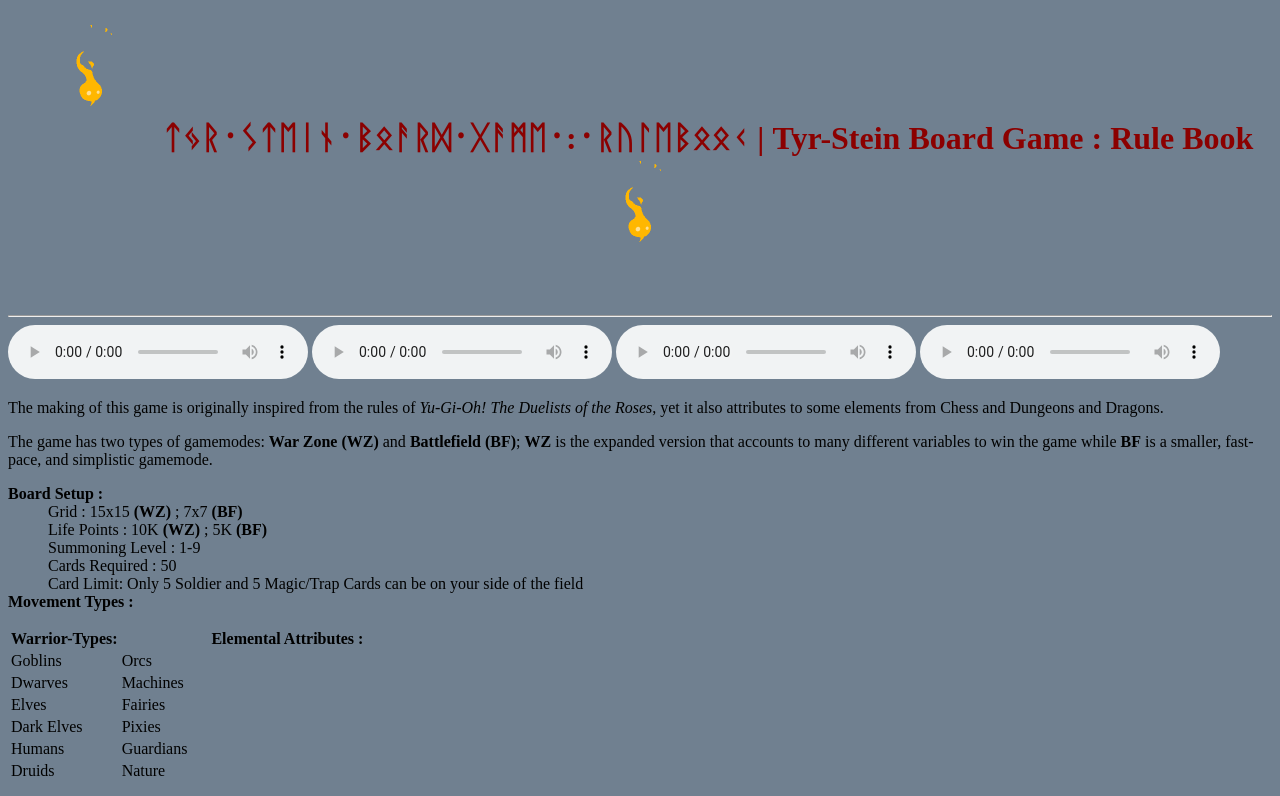
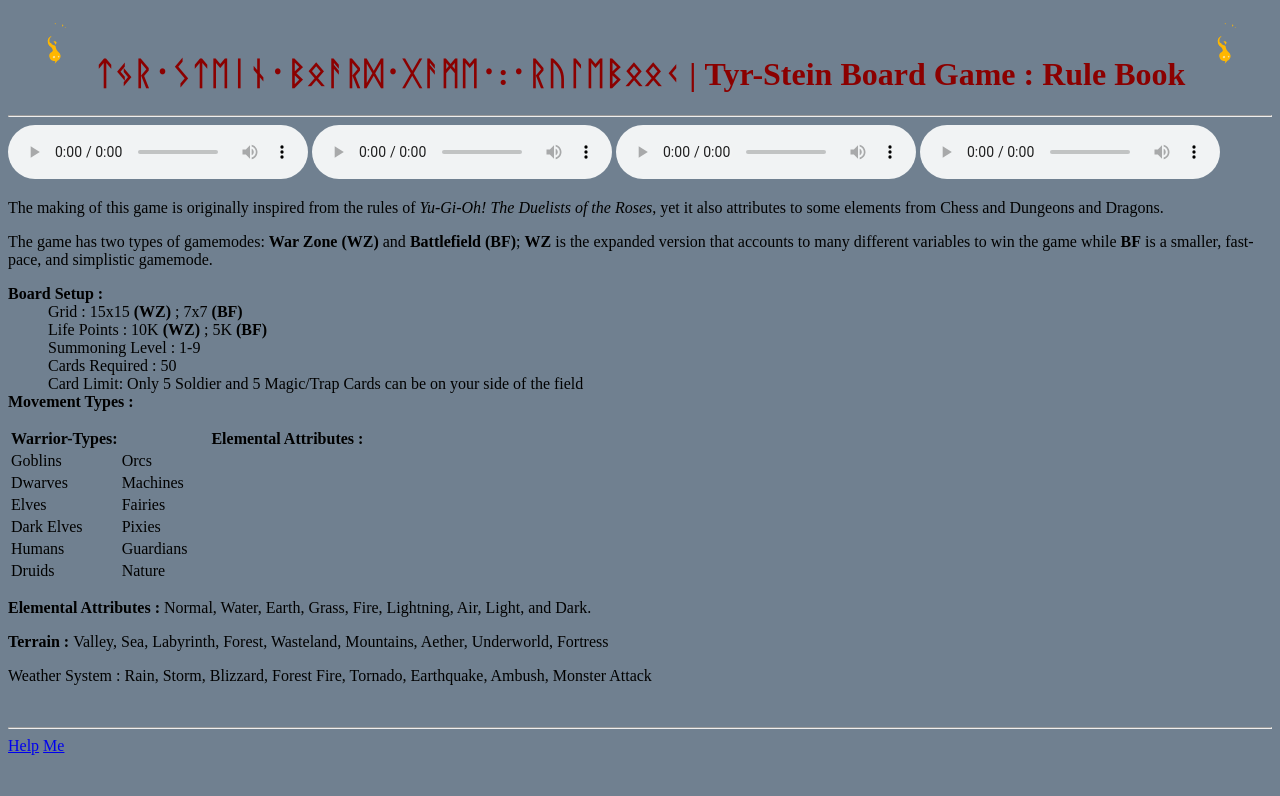
Before and after one commit to LewdWeb/LewdWeb.github.io, a plain HTML site: page WebProject.html in a window 1280 px wide. Shown: the top 796 px of the page. Drawn offline with Linux system fonts and the light colour scheme.

Commit message:
Update WebProject.html

```diff
--- a/WebProject.html
+++ b/WebProject.html
@@ -5,7 +5,7 @@
 		<link rel="stylesheet" href="ProjectStyle.css">
 	</head>
 	<body>
-		<h1><img src="Fire Sprite.gif" alt="*" width="128" height="128"> ᛏᛃᚱ᛫ᛊᛏᛖᛁᚾ᛫ᛒᛟᚨᚱᛞ᛫ᚷᚨᛗᛖ᛫:᛫ᚱᚢᛚᛖᛒᛟᛟᚲ | Tyr-Stein Board Game : Rule Book <img src="Fire Sprite.gif" alt="*" width="128" height="128"></h1>
+		<h1><img src="Fire Sprite.gif" alt="*" width="64" height="64"> ᛏᛃᚱ᛫ᛊᛏᛖᛁᚾ᛫ᛒᛟᚨᚱᛞ᛫ᚷᚨᛗᛖ᛫:᛫ᚱᚢᛚᛖᛒᛟᛟᚲ | Tyr-Stein Board Game : Rule Book <img src="Fire Sprite.gif" alt="*" width="64" height="64"></h1>
 		<hr>
 		<audio controls src="Flamerock Refuge.mp3"><p>Audio doesn't work</p></audio>
 		<audio controls src="Mines of Avarice.mp3"><p>Audio doesn't work</p></audio>
```
